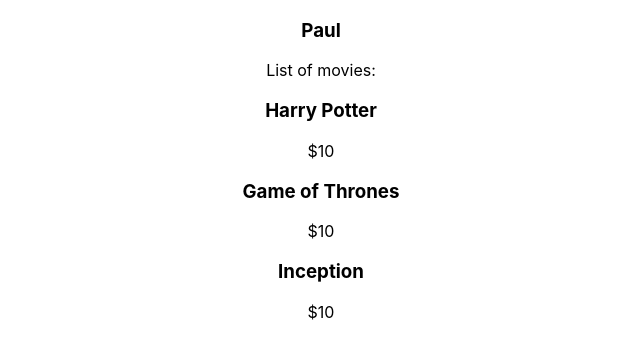
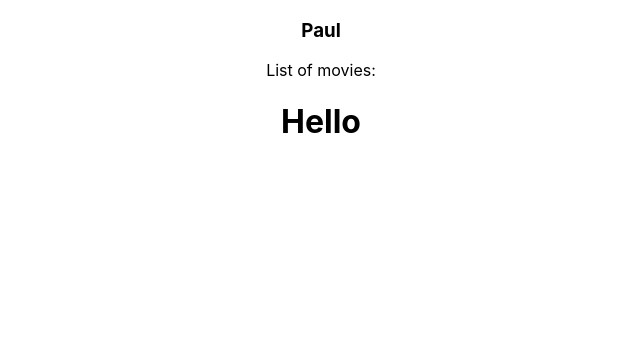
Before and after one commit to paul-blackwell/React-State-Management-Tutorial-, a React (Create React App) app in the folder my-react-app/: page / in a window 1280 px wide. Shown: the top 356 px of the page, without its empty margins (319-959 px from the left). Built offline with nearby package versions, Linux system fonts and the light colour scheme.

Commit message:
Added movie context

```diff
--- a/my-react-app/src/App.js
+++ b/my-react-app/src/App.js
@@ -2,12 +2,16 @@
 import Nav from './Nav';
 import MovieList from './MovieList'
 
+import { MovieProvider } from './MovieContext';
+
 function App() {
   return (
-    <div className="App">
-      <Nav />
-      <MovieList />
-    </div>
+    <MovieProvider>
+      <div className="App">
+        <Nav />
+        <MovieList />
+      </div>
+    </MovieProvider>
   );
 }
 
--- /dev/null
+++ b/my-react-app/src/MovieContext.js
@@ -0,0 +1,32 @@
+import React, { useState, createContext } from 'react';
+
+
+export const MovieContext = createContext();
+
+
+export const MovieProvider = (props) => {
+
+    const [movies, setMovies] = useState([
+        {
+            name: 'Harry Potter',
+            price: '$10',
+            id: 23124
+        },
+        {
+            name: 'Game of Thrones',
+            price: '$10',
+            id: 2566124
+        },
+        {
+            name: 'Inception',
+            price: '$10',
+            id: 23524
+        },
+    ]);
+
+    return (
+        <MovieContext.Provider value={'Hello'}>
+            {props.children}
+        </MovieContext.Provider>
+    );
+}
--- a/my-react-app/src/MovieList.js
+++ b/my-react-app/src/MovieList.js
@@ -1,31 +1,17 @@
-import React, { useState } from 'react';
+import React, { useContext } from 'react';
 import Movie from './Movie';
 
+import { MovieContext } from './MovieContext';
+
 const MovieList = () => {
-
-    const [movies, setMovies] = useState([
-        {
-            name: 'Harry Potter',
-            price: '$10',
-            id: 23124
-        },
-        {
-            name: 'Game of Thrones',
-            price: '$10',
-            id: 2566124
-        },
-        {
-            name: 'Inception',
-            price: '$10',
-            id: 23524
-        },
-    ]);
+    const value = useContext(MovieContext)
 
     return (
         <div>
-            {movies.map(movie => (
+            <h1>{value}</h1>
+            {/* {movies.map(movie => (
                <Movie name={movie.name} price={movie.price} key={movie.id}/>
-            ))}
+            ))} */}
         </div>
     )
 }
```
Also changed, not shown: 1 other file (tests, documents, lock files or other folders).
